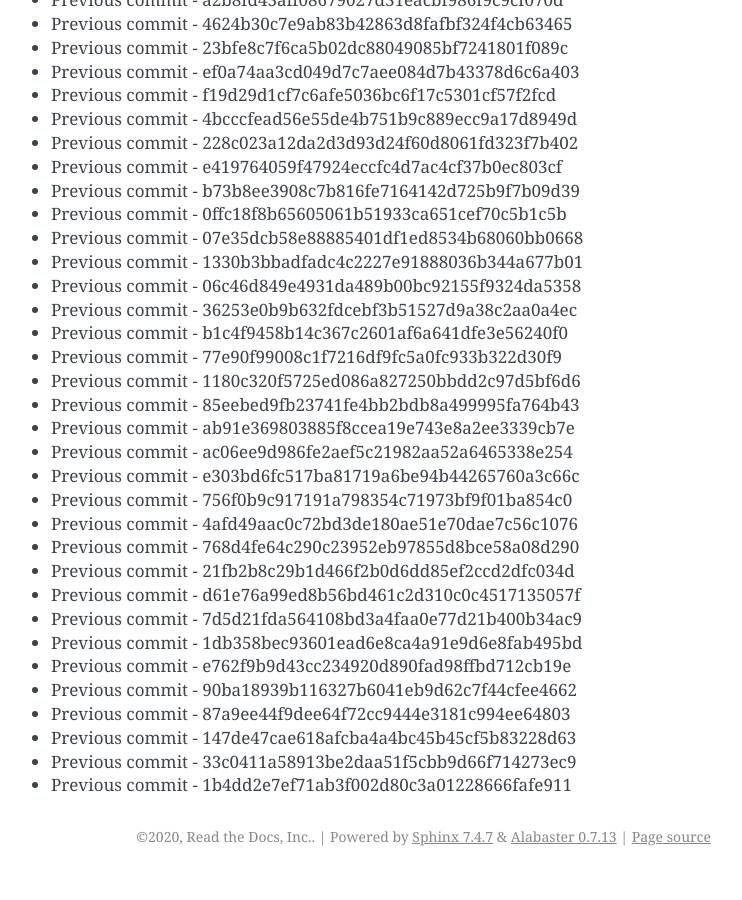
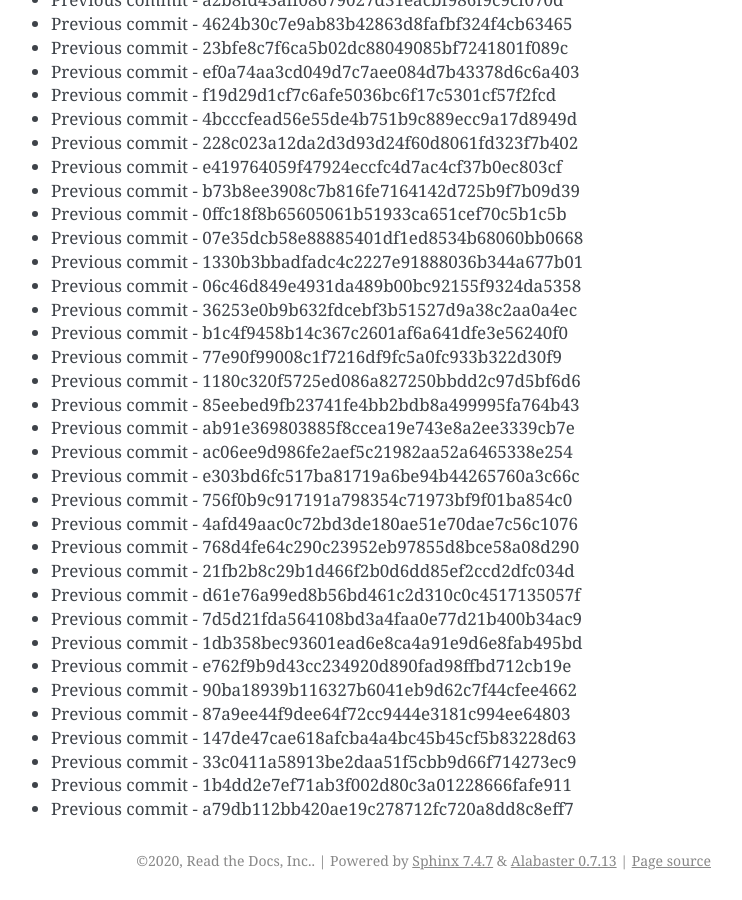
Before and after one commit to readthedocs/rtd-git-stresstest, a Sphinx documentation site: the page built from docs/updates.rst, in a window 1280 px wide and 900 px high, scrolled down 66073 px. Shown: the whole window, without its empty margins (399-1141 px from the left). Built offline with Sphinx 7.4.7, drawn with Linux system fonts in a browser that asks for light colours; before the commit the page ends 66949 px from its top, so only the background shows below that.

Commit message:
Generating commit from previous: a79db112bb420ae19c278712fc720a8dd8c8eff7

```diff
--- a/docs/updates.rst
+++ b/docs/updates.rst
@@ -2808,3 +2808,4 @@ It can be tested for any performance characteristics.
 * Previous commit - 147de47cae618afcba4a4bc45b45cf5b83228d63
 * Previous commit - 33c0411a58913be2daa51f5cbb9d66f714273ec9
 * Previous commit - 1b4dd2e7ef71ab3f002d80c3a01228666fafe911
+* Previous commit - a79db112bb420ae19c278712fc720a8dd8c8eff7
```
